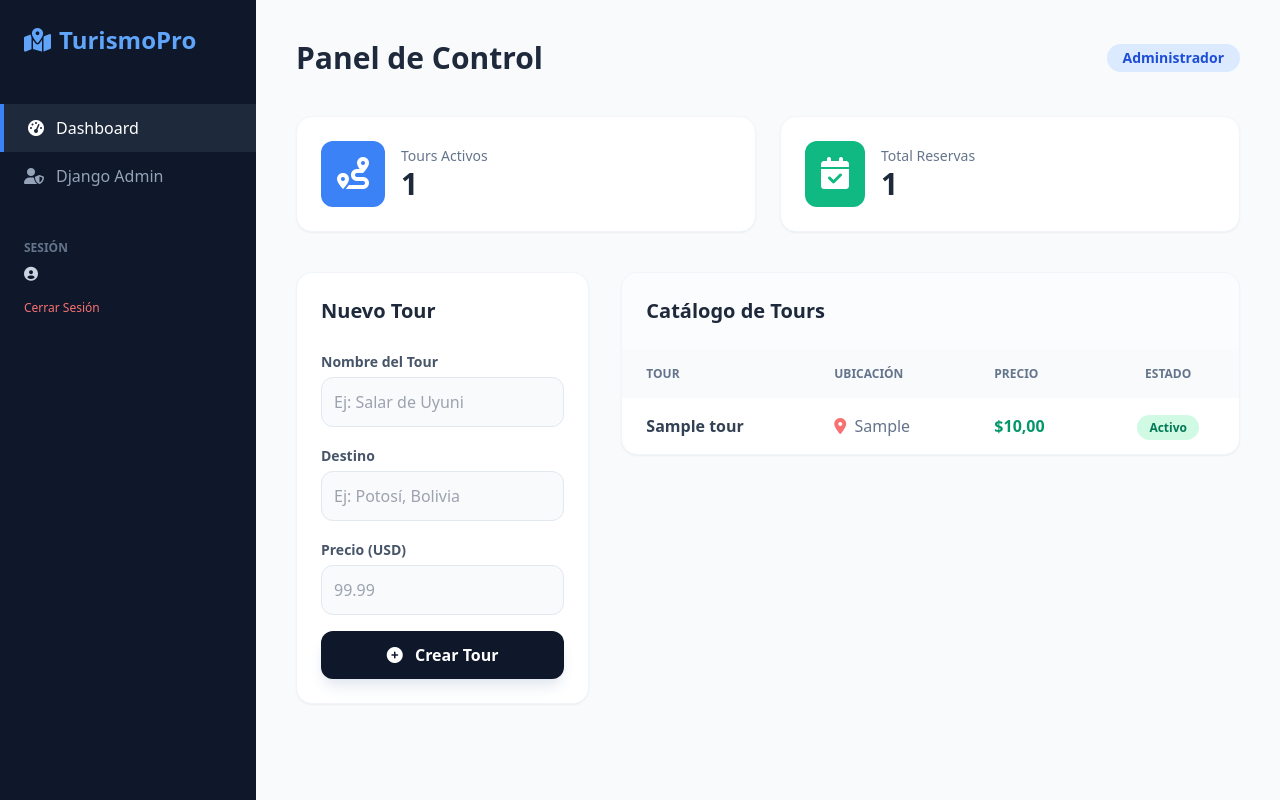
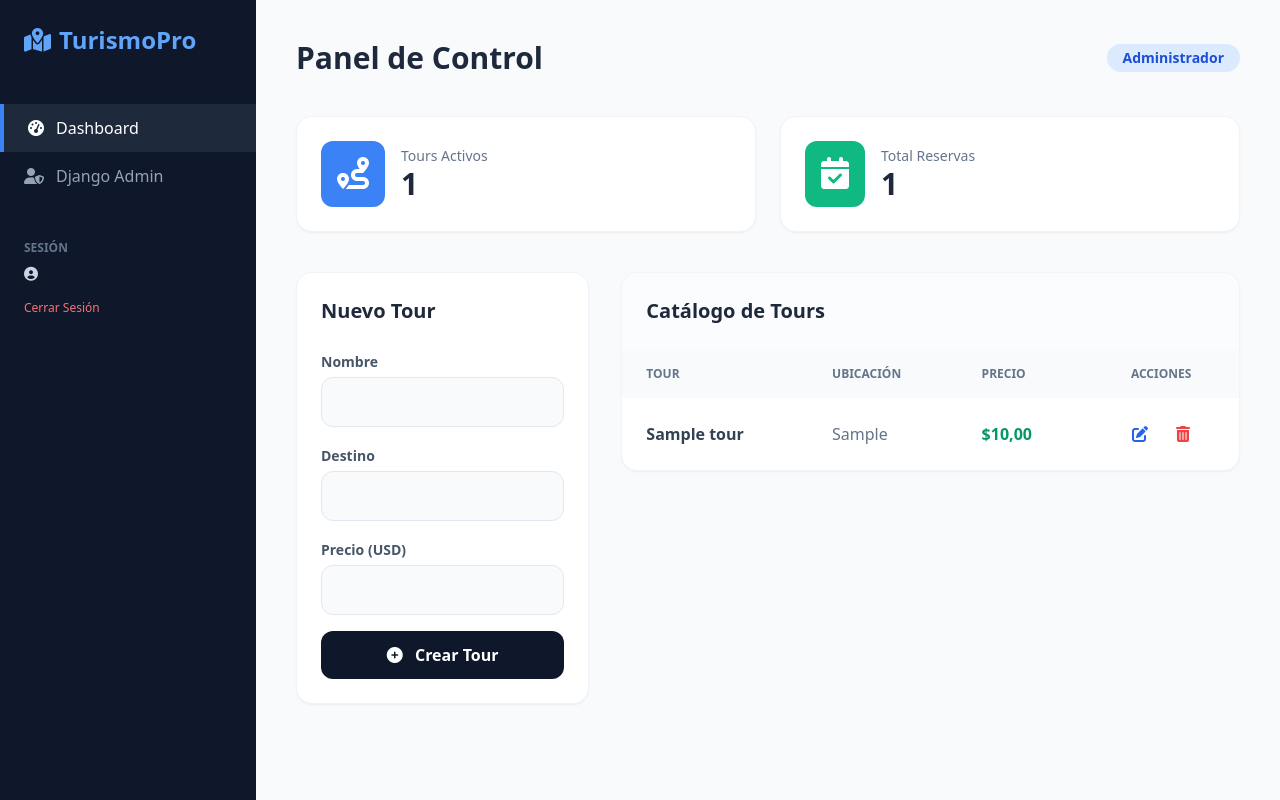
Before and after one commit to pipe613/turismo-backend-cloud, a Django app: template templates/admin_panel.html in a window 1280 px wide. Run offline with Django 5.2, Linux system fonts and the light colour scheme; tables that the repository leaves empty hold one stand-in row (values such as "Sample post"); the template is opened without the code that fills it: values that come from a table or form of the project are taken from there, most other values are stand-ins (such as "Sample title", 1, 10 or a date in 2020); some libraries are stand-ins or nearby versions.

Commit message:
CRUD completo: editar y eliminar tours

```diff
--- a/core/urls.py
+++ b/core/urls.py
@@ -1,6 +1,6 @@
 from django.urls import path, include
 from rest_framework.routers import DefaultRouter
-from .views import TourViewSet, DisponibilidadViewSet, ReservaViewSet, UserViewSet, admin_panel
+from .views import TourViewSet, DisponibilidadViewSet, ReservaViewSet, UserViewSet, admin_panel, eliminar_tour, editar_tour
 
 router = DefaultRouter()
 router.register(r'tours', TourViewSet)
@@ -14,4 +14,6 @@ urlpatterns = [
 
     # Nueva ruta para tu panel de administración profesional
     path('admin-panel/', admin_panel, name='admin_panel'),
+    path('admin-panel/editar/<int:tour_id>/', editar_tour, name='editar_tour'),
+path('admin-panel/eliminar/<int:tour_id>/', eliminar_tour, name='eliminar_tour'),
 ]
--- a/templates/admin_panel.html
+++ b/templates/admin_panel.html
@@ -58,23 +58,23 @@
 
             <div class="grid grid-cols-1 lg:grid-cols-3 gap-8">
                 <div class="lg:col-span-1">
-                    <div class="bg-white p-6 rounded-2xl shadow-sm border border-slate-100 sticky top-10">
+                    <div class="bg-white p-6 rounded-2xl shadow-sm border border-slate-100">
                         <h3 class="text-xl font-bold text-slate-800 mb-6">Nuevo Tour</h3>
                         <form method="POST" class="space-y-4">
                             {% csrf_token %}
                             <div>
-                                <label class="text-sm font-semibold text-slate-600">Nombre del Tour</label>
-                                <input name="nombre" class="w-full mt-1 p-3 bg-slate-50 border border-slate-200 rounded-xl focus:ring-2 focus:ring-blue-500 outline-none" placeholder="Ej: Salar de Uyuni" required>
+                                <label class="text-sm font-semibold text-slate-600">Nombre</label>
+                                <input name="nombre" class="w-full mt-1 p-3 bg-slate-50 border border-slate-200 rounded-xl focus:ring-2 focus:ring-blue-500 outline-none" required>
                             </div>
                             <div>
                                 <label class="text-sm font-semibold text-slate-600">Destino</label>
-                                <input name="destino" class="w-full mt-1 p-3 bg-slate-50 border border-slate-200 rounded-xl focus:ring-2 focus:ring-blue-500 outline-none" placeholder="Ej: Potosí, Bolivia" required>
+                                <input name="destino" class="w-full mt-1 p-3 bg-slate-50 border border-slate-200 rounded-xl focus:ring-2 focus:ring-blue-500 outline-none" required>
                             </div>
                             <div>
                                 <label class="text-sm font-semibold text-slate-600">Precio (USD)</label>
-                                <input type="number" name="precio" class="w-full mt-1 p-3 bg-slate-50 border border-slate-200 rounded-xl focus:ring-2 focus:ring-blue-500 outline-none" placeholder="99.99" required>
+                                <input type="number" name="precio" class="w-full mt-1 p-3 bg-slate-50 border border-slate-200 rounded-xl focus:ring-2 focus:ring-blue-500 outline-none" required>
                             </div>
-                            <button type="submit" class="w-full bg-slate-900 hover:bg-slate-800 text-white font-bold py-3 rounded-xl transition duration-300 shadow-lg shadow-slate-200">
+                            <button type="submit" class="w-full bg-slate-900 hover:bg-slate-800 text-white font-bold py-3 rounded-xl transition duration-300">
                                 <i class="fas fa-plus-circle mr-2"></i> Crear Tour
                             </button>
                         </form>
@@ -93,17 +93,20 @@
                                         <th class="px-6 py-4">Tour</th>
                                         <th class="px-6 py-4">Ubicación</th>
                                         <th class="px-6 py-4">Precio</th>
-                                        <th class="px-6 py-4 text-center">Estado</th>
+                                        <th class="px-6 py-4 text-center">Acciones</th>
                                     </tr>
                                 </thead>
                                 <tbody class="divide-y divide-slate-100">
                                     {% for tour in tours %}
                                     <tr class="hover:bg-slate-50/80 transition">
                                         <td class="px-6 py-4 font-bold text-slate-700">{{ tour.nombre }}</td>
-                                        <td class="px-6 py-4 text-slate-500"><i class="fas fa-map-marker-alt text-red-400 mr-1"></i> {{ tour.destino }}</td>
+                                        <td class="px-6 py-4 text-slate-500">{{ tour.destino }}</td>
                                         <td class="px-6 py-4 font-bold text-emerald-600">${{ tour.precio }}</td>
                                         <td class="px-6 py-4 text-center">
-                                            <span class="px-3 py-1 bg-emerald-100 text-emerald-700 rounded-full text-xs font-bold">Activo</span>
+                                            <div class="flex justify-center space-x-3">
+                                                <a href="{% url 'editar_tour' tour.id %}" class="text-blue-600 hover:text-blue-800 p-2"><i class="fas fa-edit"></i></a>
+                                                <a href="{% url 'eliminar_tour' tour.id %}" class="text-red-500 hover:text-red-700 p-2" onclick="return confirm('¿Eliminar?')"><i class="fas fa-trash-alt"></i></a>
+                                            </div>
                                         </td>
                                     </tr>
                                     {% endfor %}
```
Also changed, not shown: core/views.py (+20 -0 lines), templates/editar_tour.html (added, +18 -0 lines).
